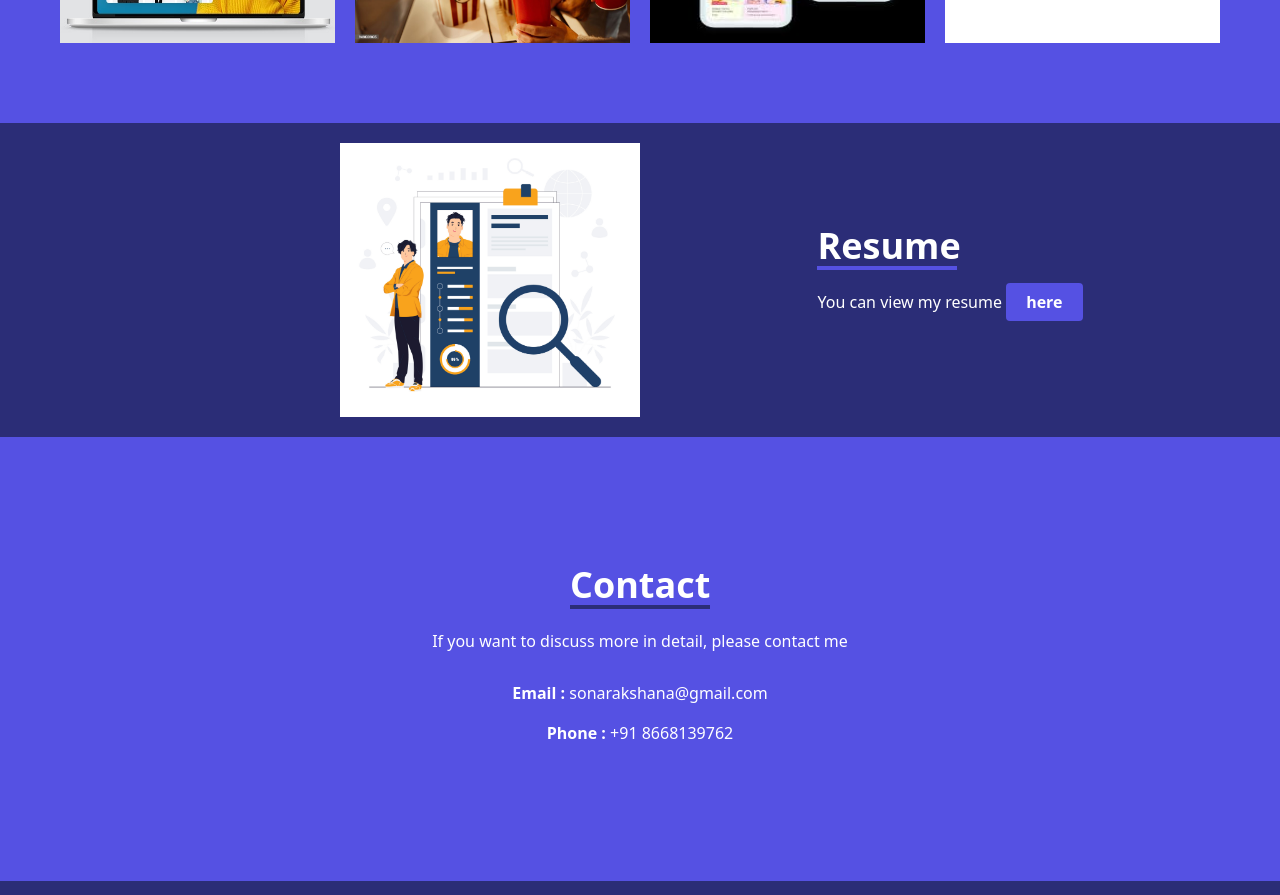
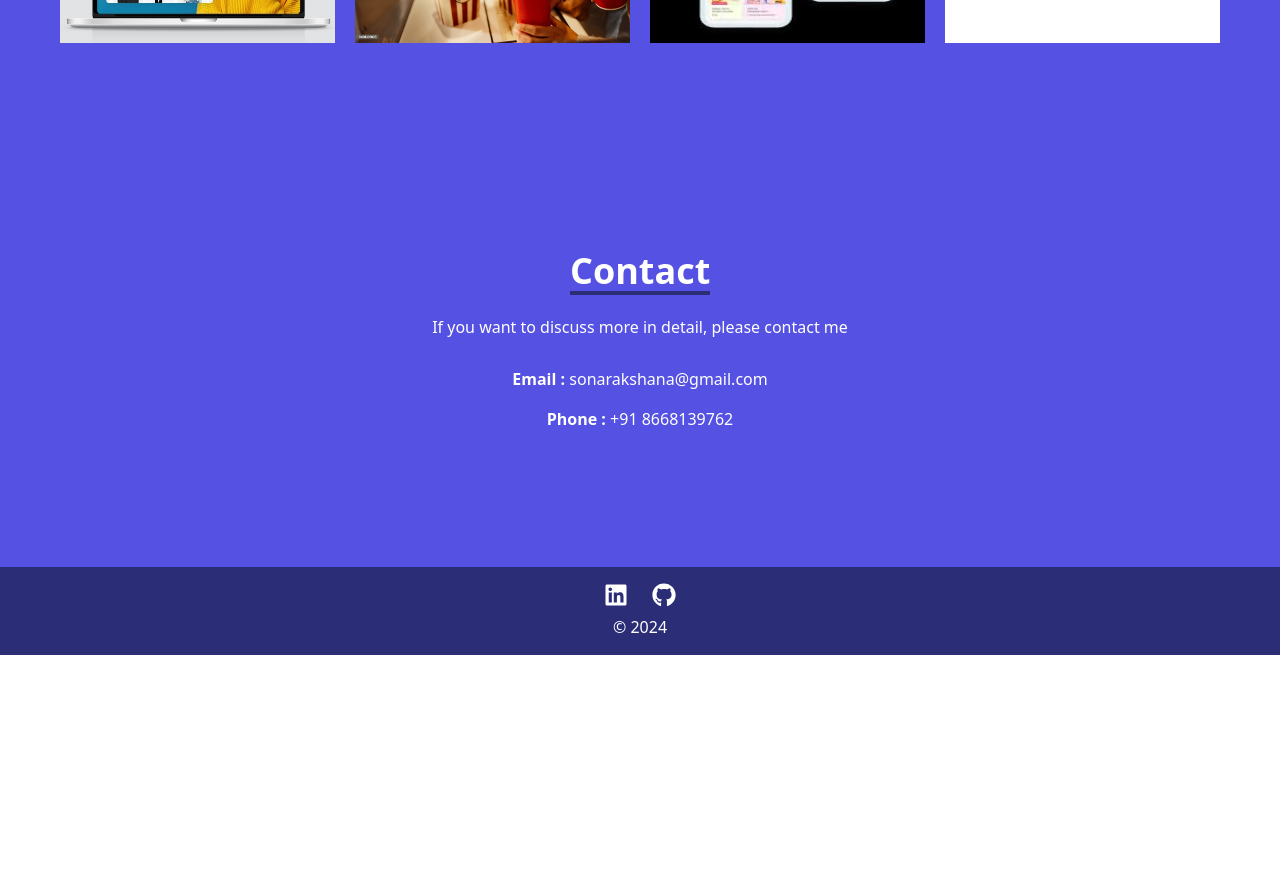
Before and after one commit to Rakshana77/portfolio-rakshana, a React (Create React App) app: page / in a window 1280 px wide. Shown: the part 2540-3435 px from the top of the page. After the commit the page ends 3195 px from the top, so only its background shows below. Built offline with nearby package versions, Linux system fonts and the light colour scheme.

Commit message:
Update App.js

```diff
--- a/src/App.js
+++ b/src/App.js
@@ -6,7 +6,7 @@ import Footer from './components/Footer';
 import Header from './components/Header';
 import Hero from './components/Hero';
 import Projects from './components/Projects';
-import Resume from './components/Resume';
+
 import Skills from './components/Skills';
 
 function App() {
@@ -18,7 +18,7 @@ function App() {
       <Skills />
       <EducationAndCertificates />
         <Projects/>
-        <Resume/>
+
         <Contact/>
         <Footer/>
     </div>
```
